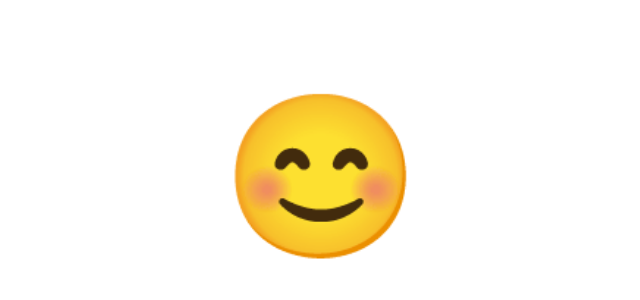
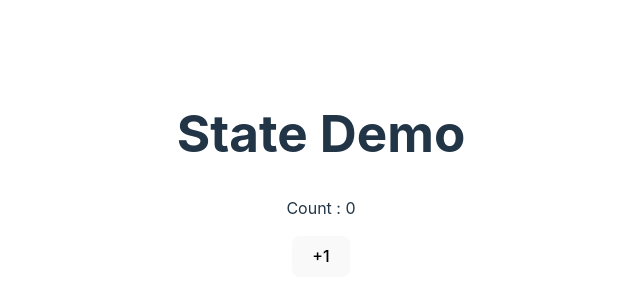
Before and after one commit to Vinidu-Minsara/React_basics, a React (Vite) app in the folder react_states/: page / in a window 1280 px wide. Shown: the part 226-526 px from the top of the page, without its empty margins (319-959 px from the left). Built offline with nearby package versions, Linux system fonts and the light colour scheme.

Commit message:
add lesson

```diff
--- a/react_states/src/App.jsx
+++ b/react_states/src/App.jsx
@@ -1,13 +1,16 @@
 import './App.css'
 import Counter from "./Counter.jsx";
 import Toggler from "./Toggler.jsx";
+import CounterWithUpdate from "./CounterWithUpdate.jsx";
 
 function App() {
 
   return (
     <>
+        <h1>State Demo</h1>
         {/*<Counter/>*/}
-        <Toggler/>
+        {/*<Toggler/>*/}
+        <CounterWithUpdate/>
     </>
   )
 }
--- /dev/null
+++ b/react_states/src/CounterWithUpdate.jsx
@@ -0,0 +1,23 @@
+import {useState} from "react";
+
+function  CounterWithUpdate(){
+    const [count, setCount] = useState(0);
+    const incrementCount = () => {
+        setCount((currentCount) => currentCount + 1); // using update function
+        setCount((currentCount) => currentCount + 1);
+        setCount((currentCount) => currentCount + 1);
+
+        // setCount(count + 1);
+        // setCount(count + 1);
+        // setCount(count + 1);
+    };
+
+    return (
+        <div>
+            <p>Count : {count}</p>
+            <button onClick={incrementCount}>+1</button>
+        </div>
+    )
+}
+
+export default CounterWithUpdate
```
